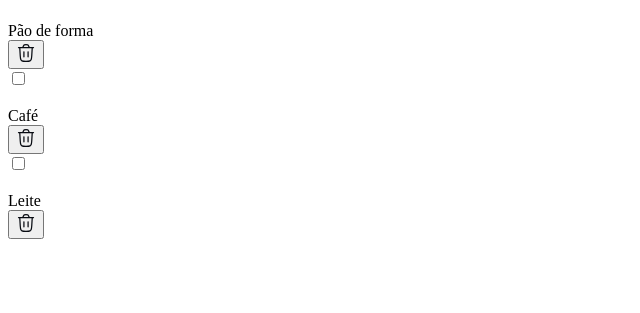
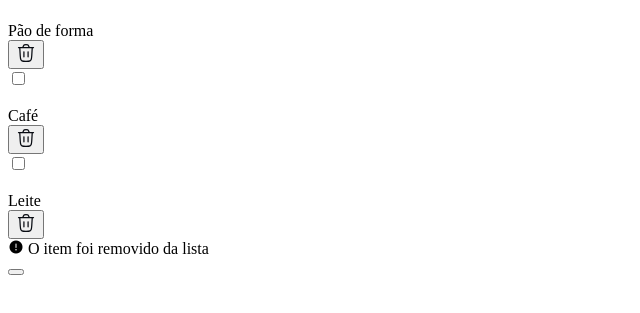
Before and after one commit to artursodreluz/quicklist, a plain HTML site: page index.html in a window 1280 px wide. Shown: the part 171-484 px from the top of the page, without its empty margins (0-640 px from the left). Drawn offline with nearby package versions, Linux system fonts and the light colour scheme.

Commit message:
criação da div.warning no indx.html

```diff
--- a/index.html
+++ b/index.html
@@ -69,8 +69,17 @@
                         <img src="./assets/trash-icon.svg" alt="trash icon">
                     </button>
                 </div>
+            </section>
 
-            </section>
+            <div class="warning">
+                <div>
+                    <i class="ph ph-warning-circle ph-fill"></i>
+                    <span>O item foi removido da lista</span>
+                </div>
+                <button>
+                    <i class="ph-bold ph-x"></i>
+                </button>
+            </div>
         </main>
     </header>
 </body>
```
